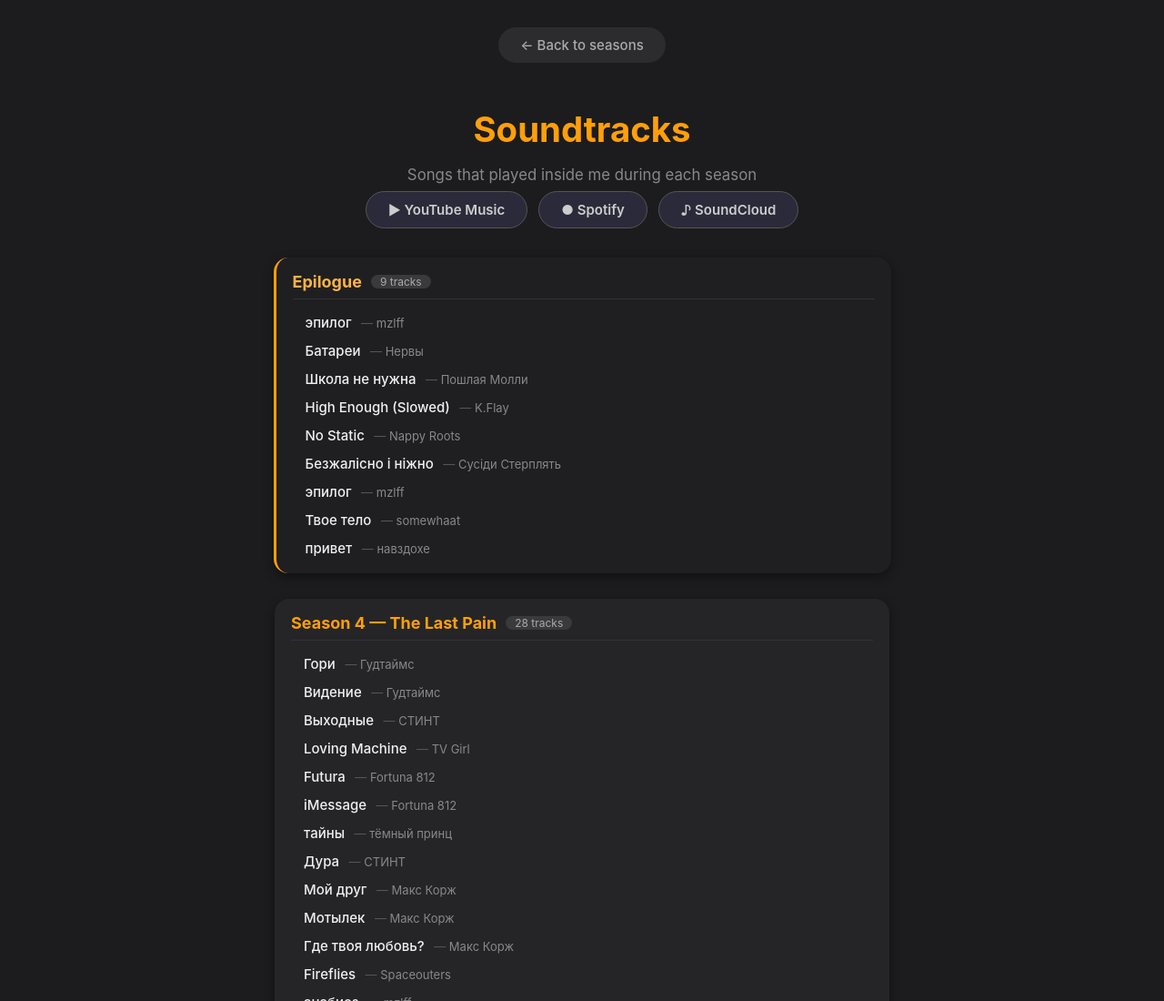
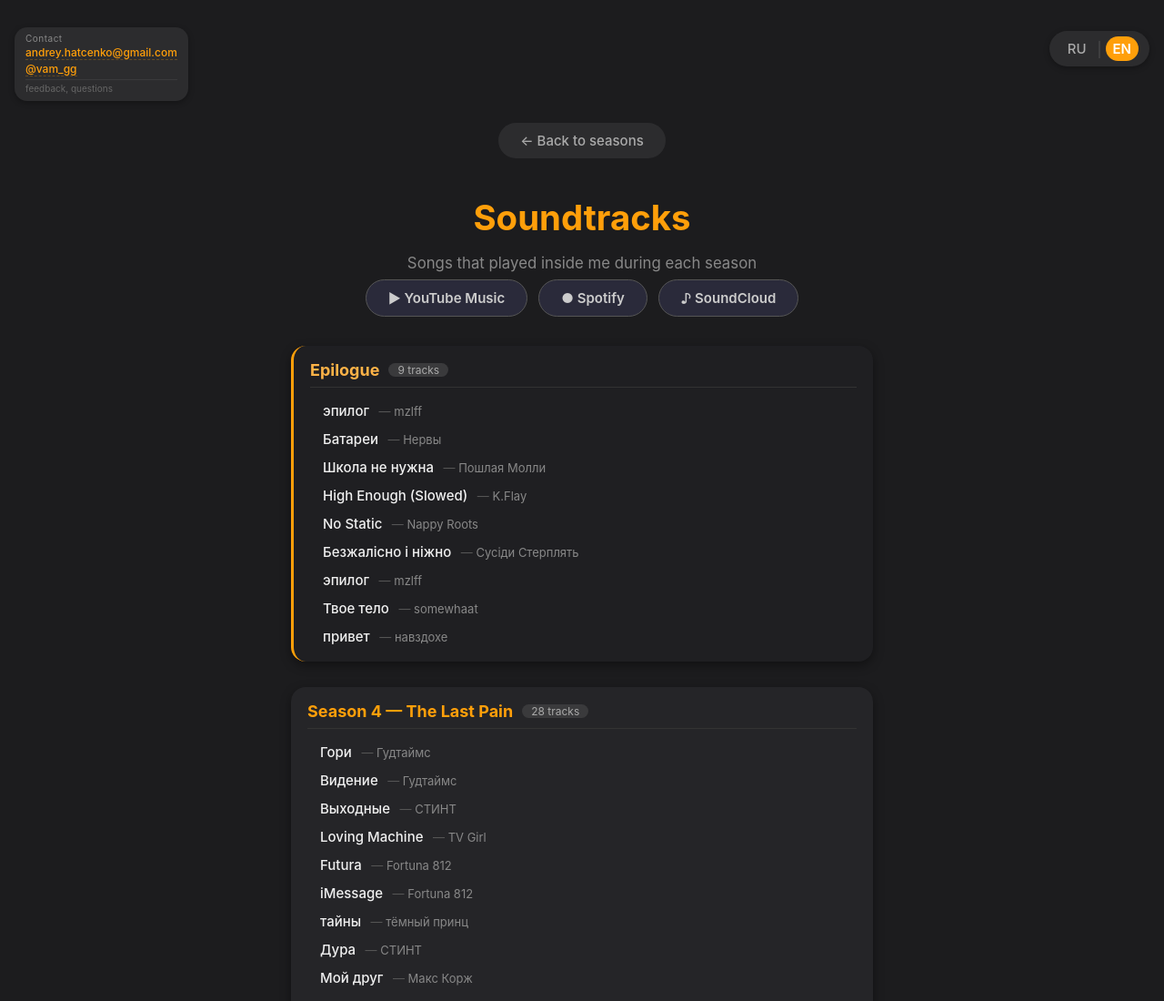
Before and after one commit to vam-gg/choose-me, a plain HTML site: page soundtracks-en.html in a window 1280 px wide. Shown: the top 1100 px of the page at 91% size. Drawn offline with Linux system fonts and the light colour scheme.

Commit message:
Update soundtracks-en.html

```diff
--- a/soundtracks-en.html
+++ b/soundtracks-en.html
@@ -5,6 +5,9 @@
     <meta name="viewport" content="width=device-width, initial-scale=1.0">
     <title>Soundtracks — Choose Me</title>
     <style>
+        * {
+            box-sizing: border-box;
+        }
         body {
             font-family: -apple-system, BlinkMacSystemFont, 'Segoe UI', Roboto, sans-serif;
             background: #1c1c1e;
@@ -14,13 +17,84 @@
             text-align: center;
             min-height: 100vh;
         }
-        a {
+        .top-bar {
+            display: flex;
+            justify-content: space-between;
+            align-items: flex-start;
+            margin-bottom: 24px;
+            flex-wrap: wrap;
+            gap: 12px 20px;
+        }
+        .support-block {
+            background: #2c2c2e;
+            padding: 6px 12px 8px 12px;
+            border-radius: 14px;
+            box-shadow: 0 2px 6px rgba(0,0,0,0.3);
+            max-width: 200px;
+            font-size: 12px;
+            text-align: left;
+        }
+        .support-block .label {
+            font-size: 10px;
+            color: #888;
+            letter-spacing: 0.5px;
+            margin-bottom: 2px;
+        }
+        .support-item {
+            display: flex;
+            align-items: center;
+            gap: 4px;
+            margin: 2px 0;
+            font-size: 12px;
+        }
+        .support-item a {
             color: #ff9f0a;
             text-decoration: none;
+            font-weight: 500;
+            border-bottom: 1px dashed #ff9f0a44;
+            transition: border-color 0.2s;
+        }
+        .support-item a:hover {
+            border-bottom-color: #ff9f0a;
+        }
+        .support-block .hint {
+            font-size: 10px;
+            color: #666;
+            border-top: 1px solid #3a3a3c;
+            padding-top: 3px;
+            margin-top: 3px;
+        }
+        .lang-switch {
+            background: #2c2c2e;
+            padding: 6px 12px;
+            border-radius: 40px;
+            box-shadow: 0 2px 6px rgba(0,0,0,0.3);
+            display: inline-flex;
+            gap: 4px;
+            align-items: center;
+            margin-top: 4px;
+        }
+        .lang-switch a {
+            color: #aaa;
+            text-decoration: none;
+            font-size: 15px;
+            font-weight: 500;
+            padding: 4px 8px;
+            border-radius: 30px;
+            transition: 0.2s;
+        }
+        .lang-switch a.active {
+            color: #fff;
+            background: #ff9f0a;
+            font-weight: 600;
+        }
+        .lang-switch a:not(.active):hover {
+            color: #fff;
+            background: #3a3a3c;
         }
         .back {
             display: inline-block;
-            margin-bottom: 24px;
+            margin-bottom: 16px;
             padding: 10px 24px;
             border-radius: 40px;
             background: #2c2c2e;
@@ -28,6 +102,7 @@
             font-size: 15px;
             font-weight: 500;
             transition: 0.2s;
+            text-decoration: none;
         }
         .back:hover {
             background: #3a3a3c;
@@ -61,6 +136,7 @@
             font-weight: 600;
             font-size: 15px;
             transition: 0.3s;
+            text-decoration: none;
         }
         .playlist-link:hover {
             background: #3a3a5a;
@@ -168,10 +244,41 @@
                 width: 100%;
                 max-width: 280px;
             }
+            .top-bar {
+                flex-direction: column;
+                align-items: stretch;
+            }
+            .support-block {
+                max-width: 100%;
+                width: 100%;
+            }
+            .lang-switch {
+                align-self: flex-end;
+                margin-top: 0;
+            }
         }
     </style>
 </head>
 <body>
+    <div class="top-bar">
+        <div class="support-block">
+            <div class="label">Contact</div>
+            <div class="support-item">
+                <a href="mailto:andrey.hatcenko@gmail.com">andrey.hatcenko@gmail.com</a>
+            </div>
+            <div class="support-item">
+                <a href="https://t.me/vam_gg" target="_blank" rel="noopener noreferrer">@vam_gg</a>
+            </div>
+            <div class="hint">feedback, questions</div>
+        </div>
+
+        <div class="lang-switch">
+            <a href="soundtracks.html">RU</a>
+            <span style="color: #555; font-weight: 300;">|</span>
+            <a href="soundtracks-en.html" class="active">EN</a>
+        </div>
+    </div>
+
     <a class="back" href="index-en.html">← Back to seasons</a>
 
     <h1>Soundtracks</h1>
```
